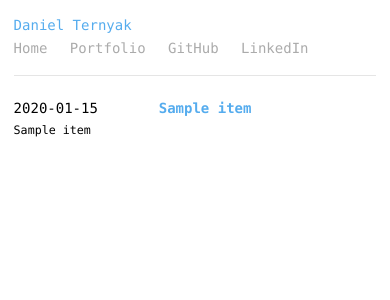
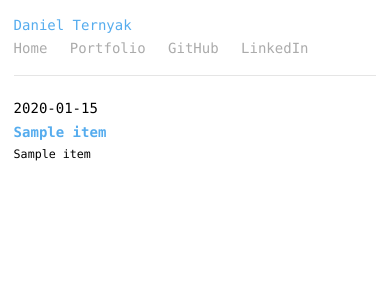
Before and after one commit to dternyak/danielternyak.com, a Flask app: template templates/blog.html in a window 390 px wide. Shown: the top 300 px of the page. Run offline with Flask 2, Linux system fonts and the light colour scheme; the template is opened without the code that fills it: most values are stand-ins (such as "Sample title", 1, 10 or a date in 2020).

Commit message:
fix mobile styling

```diff
--- a/templates/base.html
+++ b/templates/base.html
@@ -397,7 +397,7 @@
 
         .margin.left {
             text-align: left;
-            float: left
+            {#float: left;#}
         }
 
         .wide, .wide.left, .wide.right {
```
